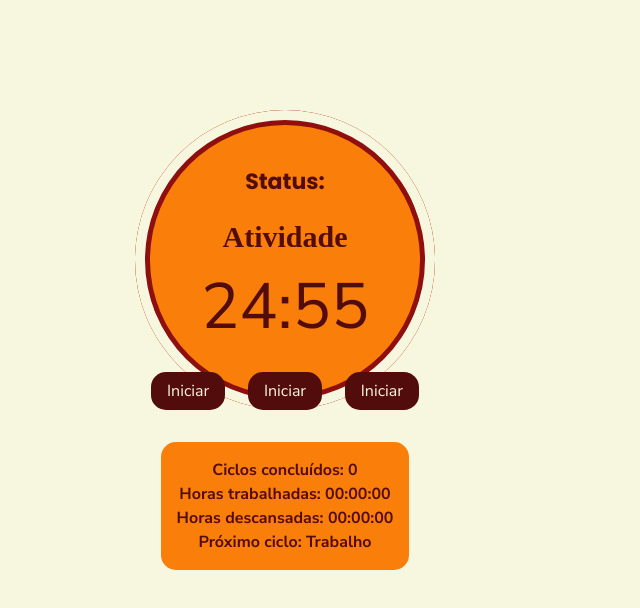
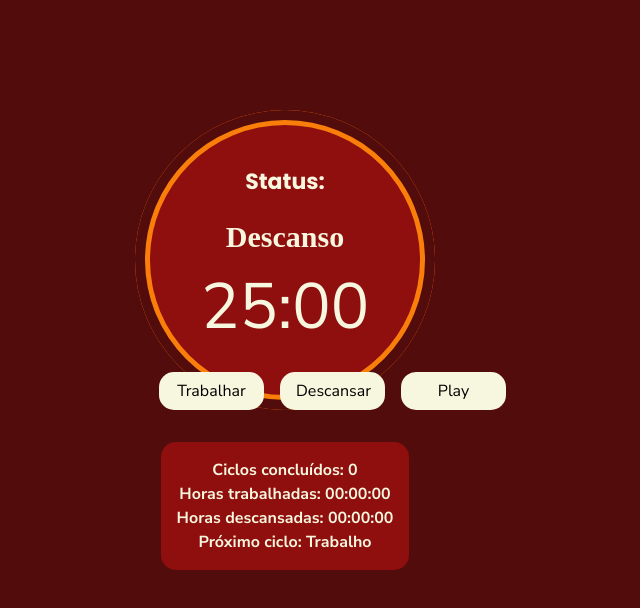
Before and after one commit to lucassmaniotto/Pomodoro, a React (Create React App) app: page / in a window 1280 px wide. Shown: the top 608 px of the page, without its empty margins (355-995 px from the left). Built offline with nearby package versions, Linux system fonts and the light colour scheme; a web font is replaced by a local one.

Commit message:
feat: implementando botões de trabalho e play/pause

```diff
--- a/public/index.html
+++ b/public/index.html
@@ -16,7 +16,7 @@
     <link href="https://fonts.googleapis.com/css2?family=Nunito+Sans:wght@200;300;400;500;600;700;800;900&family=Poppins:wght@100;200;300;400;500;600;700;800;900&family=Rasa:wght@300;400;500;600;700&display=swap" rel="stylesheet">
     <title>PomoApp</title>
   </head>
-  <body class="working">
+  <body class="">
     <noscript>You need to enable JavaScript to run this app.</noscript>
     <div id="root"></div>
   </body>
--- a/src/components/Pomodoro/index.tsx
+++ b/src/components/Pomodoro/index.tsx
@@ -1,4 +1,4 @@
-import React from 'react';
+import React, { useState, useEffect } from 'react';
 import useInterval from '../../hooks/use-interval';
 import { Button } from '../Button';
 import { Timer } from '../Timer';
@@ -11,22 +11,40 @@ interface Props {
 }
 
 export function Pomodoro(props: Props): JSX.Element {
-  const [mainTime, setMainTime] = React.useState(props.pomodoroTime);
+  const [mainTime, setMainTime] = useState(props.pomodoroTime);
+  const [timeCounting, setTimeCounting] = useState(false);
+  const [working, setWorking] = useState(false);
+  const [resting, setResting] = useState(false);
 
-  useInterval(() => {
-    setMainTime(mainTime - 1);
-  }, 1000);
+  useEffect(() => {
+    if (working) document.body.classList.add('working');
+  }, [working]);
+
+  useInterval(
+    () => {
+      setMainTime(mainTime - 1);
+    },
+    timeCounting ? 1000 : null,
+  );
+
+  const configWork = () => {
+    setTimeCounting(true);
+    setWorking(true);
+  };
 
   return (
     <>
       <div className="pomodoro">
         <h2>Status:</h2>
-        <h3>Atividade</h3>
+        <h3>{working ? 'Trabalho' : 'Descanso'}</h3>
         <Timer mainTime={mainTime} />
         <div className="controls">
-          <Button text="Iniciar" onClick={() => console.log('Iniciou!')} />
-          <Button text="Iniciar" onClick={() => console.log('Iniciou!')} />
-          <Button text="Iniciar" onClick={() => console.log('Iniciou!')} />
+          <Button text="Trabalhar" onClick={() => configWork()} />
+          <Button text="Descansar" onClick={() => console.log('teste')} />
+          <Button
+            text={timeCounting ? 'Pause' : 'Play'}
+            onClick={() => setTimeCounting(!timeCounting)}
+          />
         </div>
       </div>
       <div className="details">
--- a/src/index.css
+++ b/src/index.css
@@ -68,7 +68,7 @@ body {
 
 .pomodoro .controls {
   display: flex;
-  justify-content: space-between;
+  justify-content: space-evenly;
   align-items: center;
   width: 100%;
   position: absolute;
@@ -81,10 +81,12 @@ body {
   border: none;
   cursor: pointer;
   padding: 0.5rem 1rem;
+  margin: 0 0.5rem;
+  min-width: 105px;
   border-radius: 15px;
   font-family: var(--text-font-family);
   font-size: 1rem;
-  transition: all 300ms ease-in-out;
+  transition: all 200ms ease-in-out;
 }
 
 .pomodoro button:hover {
```
